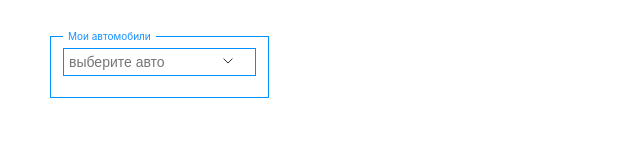
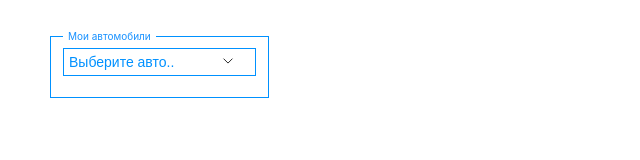
Before and after one commit to horevvs/zennex, a React (Create React App) app: page / in a window 1280 px wide. Shown: the top 160 px of the page, without its empty margins (0-640 px from the left). Built offline with nearby package versions, Linux system fonts and the light colour scheme.

Commit message:
не до конца реализовано удаление

```diff
--- a/src/App.css
+++ b/src/App.css
@@ -117,3 +117,9 @@ input{
 input:focus, textarea:focus, select:focus {
   outline: none !important;
 }
+
+
+
+ ::placeholder {
+  color: #0091FF;
+}
--- a/src/components/Select.js
+++ b/src/components/Select.js
@@ -58,10 +58,68 @@ function Select() {
   // функция добавления в инпут, получаем event,  если в массиве уже есть тогда не выполняем функцию
   // если нету вставляем в value элементы сквадываемые в массив
   function press(auto) {
-    if (ara.indexOf(auto) === -1) { ara.push(auto) }
-    const html = ara.map((item) => `${item}`);
+    // console.log(ara)
+    if (ara.indexOf(auto) === -1) {
+      ara.push(auto)
+      let html = ara.map((item) => `${item}`);
+      console.log(ara)
+      // setAra(ara)
       setValue(html)
       setShow(!show)
+    }
+     else {
+
+for (let i=0 ; i<ara.length; i++)
+{
+  if (ara[i]== auto){
+    delete ara[i];
+    console.log(ara[i])
+  }
+  let s=ara.filter(function(x) {
+    return x !== undefined;
+
+});
+console.log(s)
+  // let html2 = s.map((item) => `${item}`);
+  // setValue(html2)
+  // setShow(!show)
+}
+
+
+
+    }
+
+
+
+
+
+    // const handleChange = (event) => {
+    //   let result = event.target.value;
+    //   if (result === 'skoda' || result === 'bmv' || result === 'audi') {
+    //     let filteredValues = posts.filter(element => element.auto == result)
+    //     setValues(filteredValues)
+    //   } else {
+    //     setValue(result)
+    //   }
+
+
+    // }
+
+
+
+    // //  else {
+    // //   ara.push(auto)
+    // //   html = ara.map((item) => `${item}`);
+    // //   setValue(html)
+    // //   setShow(!show)
+    // // }
+    // setValue(html)
+    // setShow(!show)
+
+    // else (ara.indexOf(auto) > -1) { ara.push(auto) }
+    //  html = ara.map((item) => `${item}`);
+
+
   }
 
 
@@ -80,10 +138,10 @@ return (
           <legend className='legend'>Мои автомобили</legend>
           <div>
             <div onClick={ShowMenu}>
-            <input type='text' id='myInput' value={value || ''} onChange={handleChange} placeholder='выберите авто' className='inputsize point '  ></input>
+              <input type='text' id='myInput' value={value || ''} onChange={handleChange} placeholder='Выберите авто..' className='inputsize point '  ></input>
               <div> <img src={arrow} className='arrow point' alt='none'></img> </div>
             </div>
-          <div className={show  ? "show ulBackground " : "ulBackground"} >
+            <div className={show ? "show ulBackground " : "ulBackground"} >
               <ul className='myUL' >
                 {values.map((post) =>
                   <li key={post.id} onClick={() => press(post.auto)} >
```
Lines whose indentation alone changed are shown as unchanged.
